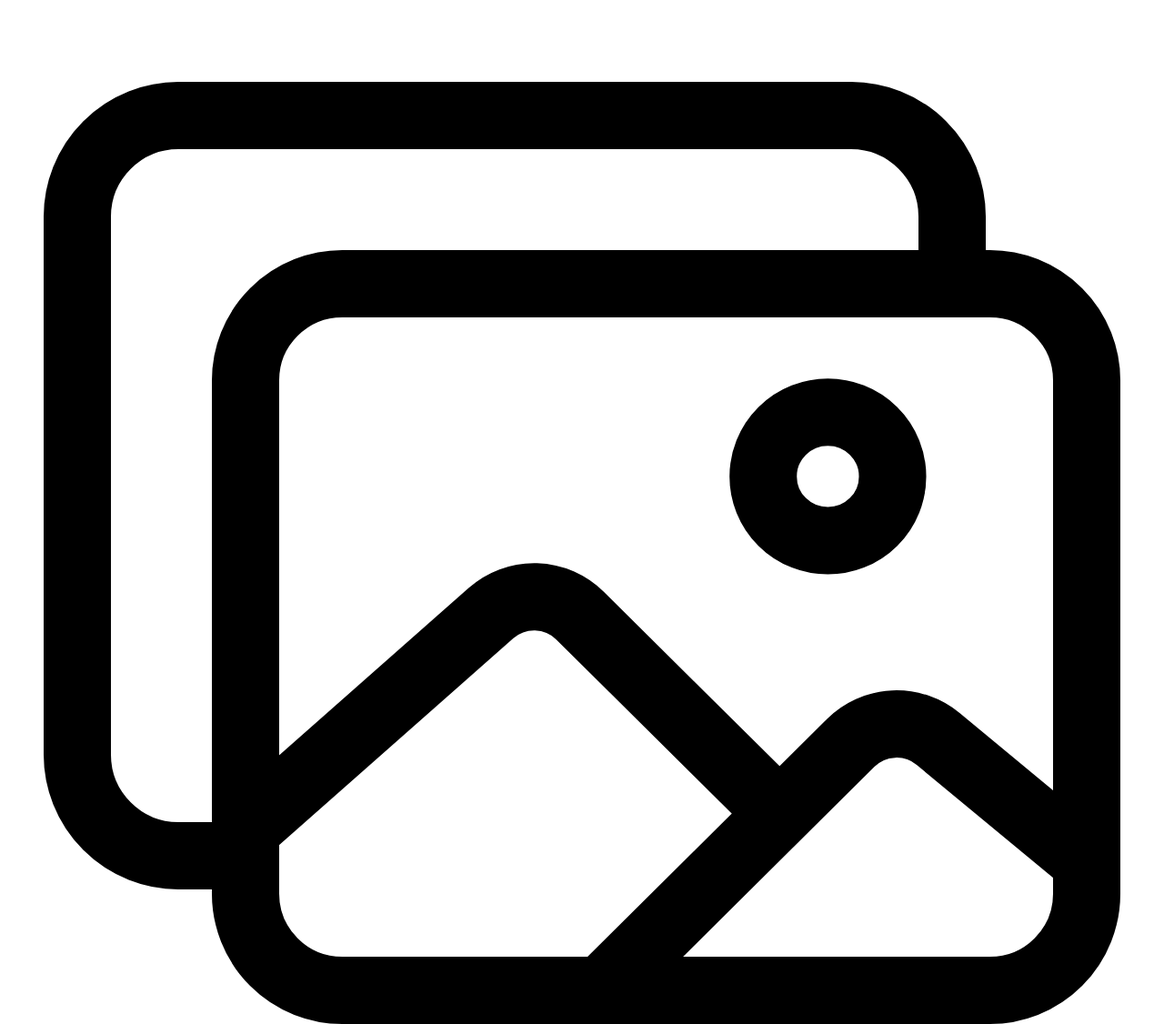
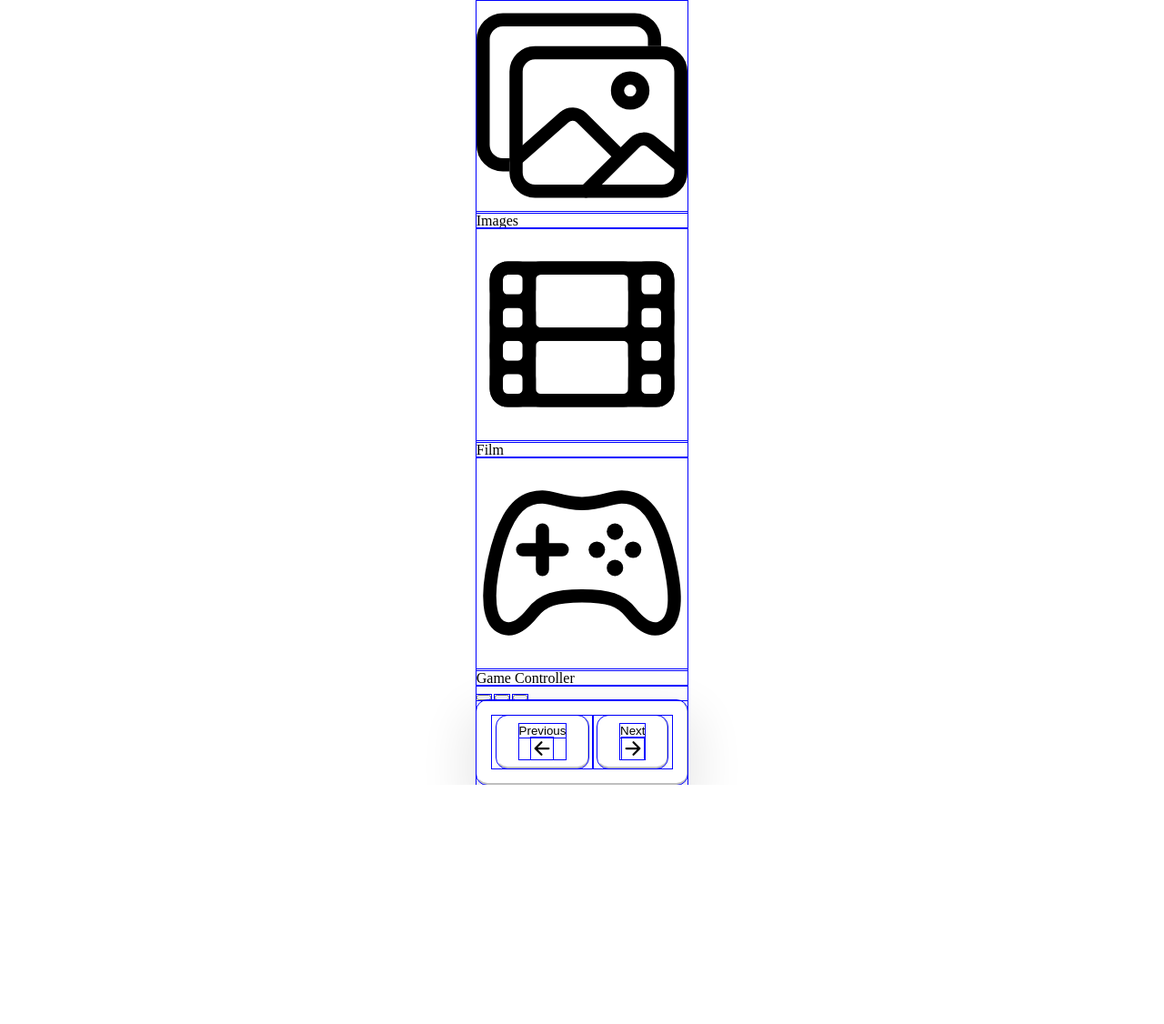
Before and after one commit to aloe-lue/image-slider, a website built with webpack: page src/index.html in a window 1280 px wide. Shown: the top 1126 px of the page at 91% size. After the commit the page ends 863 px from the top, so only its background shows below. Built offline with nearby package versions, Linux system fonts and the light colour scheme.

Commit message:
Use black and white for buttons and it's container

```diff
--- a/src/image-slider-style/style.css
+++ b/src/image-slider-style/style.css
@@ -1,4 +1,203 @@
+/* http://meyerweb.com/eric/tools/css/reset/
+   v2.0 | 20110126
+   License: none (public domain)
+*/
+
+html,
+body,
+div,
+span,
+applet,
+object,
+iframe,
+h1,
+h2,
+h3,
+h4,
+h5,
+h6,
+p,
+blockquote,
+pre,
+a,
+abbr,
+acronym,
+address,
+big,
+cite,
+code,
+del,
+dfn,
+em,
+img,
+ins,
+kbd,
+q,
+s,
+samp,
+small,
+strike,
+strong,
+sub,
+sup,
+tt,
+var,
+b,
+u,
+i,
+center,
+dl,
+dt,
+dd,
+ol,
+ul,
+li,
+fieldset,
+form,
+label,
+legend,
+table,
+caption,
+tbody,
+tfoot,
+thead,
+tr,
+th,
+td,
+article,
+aside,
+canvas,
+details,
+embed,
+figure,
+figcaption,
+footer,
+header,
+hgroup,
+menu,
+nav,
+output,
+ruby,
+section,
+summary,
+time,
+mark,
+audio,
+video {
+  margin: 0;
+  padding: 0;
+  border: 0;
+  font-size: 100%;
+  font: inherit;
+  vertical-align: baseline;
+}
+/* HTML5 display-role reset for older browsers */
+article,
+aside,
+details,
+figcaption,
+figure,
+footer,
+header,
+hgroup,
+menu,
+nav,
+section {
+  display: block;
+}
 body {
-	background-color: white;
-	color: black;
+  line-height: 1;
 }
+ol,
+ul {
+  list-style: none;
+}
+blockquote,
+q {
+  quotes: none;
+}
+blockquote:before,
+blockquote:after,
+q:before,
+q:after {
+  content: '';
+  content: none;
+}
+table {
+  border-collapse: collapse;
+  border-spacing: 0;
+}
+
+/* start styling here */
+
+@font-face {
+  font-family: 'roboto_regular';
+  src: url('../roboto-woff-woff2/roboto-regular-webfont.woff') format('woff')
+    url('../roboto-woff-woff2/roboto-regular-webfont.woff2') format('woff2');
+  font-weight: normal;
+}
+
+*,
+*::before,
+*::after {
+  --arrow-forward-with: 24px;
+  --arrow-forward-height: 100%;
+
+  --arrow-back-with: 24px;
+  --arrow-back-height: 100%;
+
+  outline: 1px solid blue;
+}
+
+main {
+  display: flex;
+  justify-content: center;
+}
+
+.arrow_forward > figure > img {
+  height: 100%;
+  width: 24px;
+}
+
+.arrow_back > figure > img {
+  height: 100%;
+  width: 24px;
+}
+
+div#image_slider_navigation {
+  display: flex;
+  background-color: #ffffff30;
+  border-color: #f5f5f5 #77889980 #80808080 #fff;
+  border-radius: 0.75rem;
+  border-style: solid;
+  border-width: 1px 1px 2px;
+  box-shadow: 0 25px 50px 15px #00000015;
+  padding: 1rem;
+}
+
+button.arrow_back > figure,
+button.arrow_forward > figure {
+  display: flex;
+  flex-direction: column-reverse;
+  align-items: center;
+}
+
+button.arrow_back,
+button.arrow_forward {
+  background-color: #ffffff30;
+  border-color: #f5f5f5 #77889980 #80808080 #fff;
+  border-radius: 0.75rem;
+  border-style: solid;
+  border-width: 1px 1px 2px;
+  box-shadow: 0 0 5px #00000015;
+  margin: 0 0.3rem;
+  padding: 0.5rem 1.5rem;
+}
+
+button.arrow_back:active,
+button.arrow_forward:active {
+  border-top: 2px solid #80808080;
+  border-right: 1px solid #fff;
+  border-bottom: 1px solid #f5f5f5;
+  border-left: 1px solid #77889980;
+}
```
